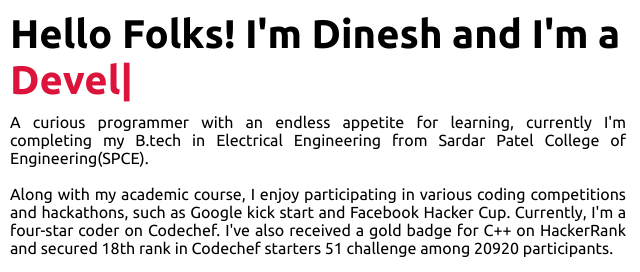
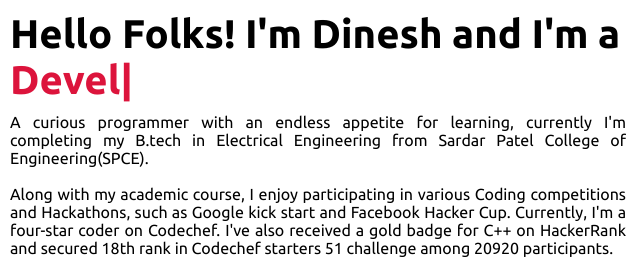
Before and after one commit to Dinesh-Mane/DM, a plain HTML site: page index.html in a window 1280 px wide. Shown: the part 1190-1462 px from the top of the page, 574-1214 px from the left. Drawn offline with nearby package versions, Linux system fonts and the light colour scheme.

Commit message:
Update index.html

```diff
--- a/index.html
+++ b/index.html
@@ -60,7 +60,7 @@
                 <div class="column right">
                     <div class="text">Hello Folks! I'm Dinesh and I'm a <span class="typing-2"></span></div>
                     <p>A curious programmer with an endless appetite for learning, currently I'm completing my B.tech in Electrical Engineering from Sardar Patel College of Engineering(SPCE).</P><br>
-                    <p>Along with my academic course, I enjoy participating in various coding competitions and hackathons, such as Google kick start and Facebook Hacker Cup. Currently, I'm a four-star coder on Codechef. I've also received a gold badge for C++ on HackerRank and secured 18th rank in Codechef starters 51 challenge among 20920 participants.</p><br>
+                    <p>Along with my academic course, I enjoy participating in various Coding competitions and Hackathons, such as Google kick start and Facebook Hacker Cup. Currently, I'm a four-star coder on Codechef. I've also received a gold badge for C++ on HackerRank and secured 18th rank in Codechef starters 51 challenge among 20920 participants.</p><br>
                     <p>Being involved in something, I am always curious to learn about new technology and leverage it to solve real-world problems.</p>
                     <p>Feel free to contact me. I would be glad if I can help you in any possible way.</p>
                     <a href="https://drive.google.com/file/d/1qqUph-3UsdytMs8YlaaYdIVZ-K9IXv-s/view?usp=sharing" target="_blank">Download Resume</a>
```
